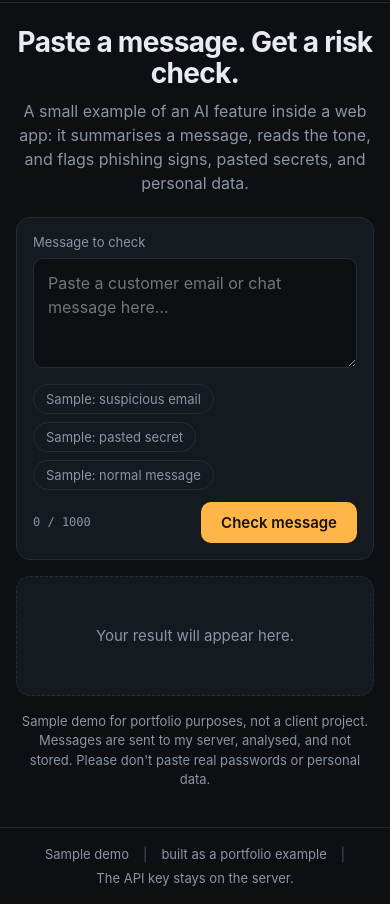
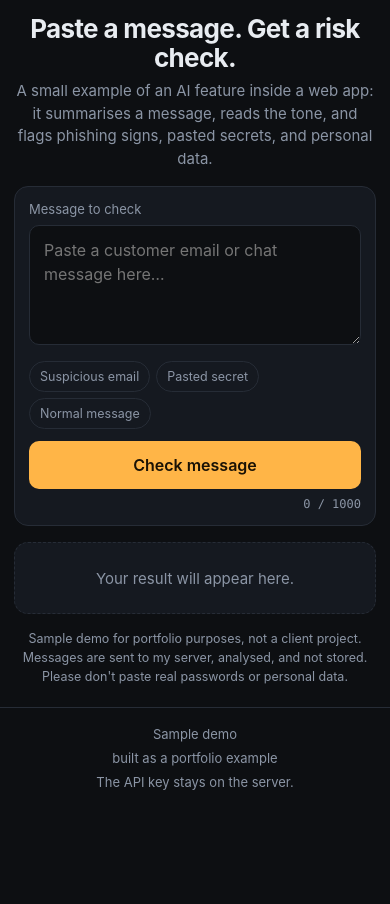
Before and after one commit to sra1st/riskcheckerdemo, a website: page public/index.html in a window 390 px wide. Shown: the part 54-958 px from the top of the page. After the commit the page ends 862 px from the top, so only its background shows below. Drawn offline with Linux system fonts and the light colour scheme.

Commit message:
Improve mobile layout

```diff
--- a/public/index.html
+++ b/public/index.html
@@ -92,6 +92,29 @@
   .left { margin-top: 12px; text-align: center; font-family: var(--mono); font-size: 12px; color: var(--muted); }
   .note { margin-top: 16px; text-align: center; font-size: 13px; color: var(--muted); line-height: 1.5; }
 
+  #out { scroll-margin-top: 12px; scroll-margin-bottom: 96px; }
+  .flags li { flex-wrap: wrap; gap: 4px 10px; }
+  @media (max-width: 560px) {
+    .wrap { padding: 0 14px; }
+    header .wrap { height: 52px; }
+    main { align-items: flex-start; padding: 16px 0 8px; }
+    h1 { font-size: 26px; margin-bottom: 8px; }
+    .lede { font-size: 15px; margin-bottom: 16px; }
+    .card { padding: 14px; }
+    textarea { min-height: 120px; }
+    .pre { display: none; }
+    .samples { gap: 6px; flex-wrap: wrap; }
+    .chip { font-size: 12.5px; padding: 7px 10px; }
+    .row { flex-direction: column-reverse; align-items: stretch; gap: 8px; }
+    .count { text-align: right; }
+    .go { width: 100%; padding: 14px 20px; font-size: 16px; }
+    .placeholder { min-height: 72px; }
+    .summary { font-size: 17px; }
+    .note { font-size: 12.5px; }
+    footer .wrap { flex-direction: column; align-items: center; gap: 4px; }
+    footer .sep { display: none; }
+    footer { padding: 16px 0 88px; } /* room for the hosting badge the platform injects bottom-right */
+  }
   footer { border-top: 1px solid var(--line); padding: 18px 0; color: var(--muted); font-size: 13px; }
   footer .wrap { display: flex; justify-content: center; gap: 8px 14px; flex-wrap: wrap; text-align: center; }
   footer .sep { opacity: .5; }
@@ -115,9 +138,9 @@
       <label for="msg">Message to check</label>
       <textarea id="msg" maxlength="1200" placeholder="Paste a customer email or chat message here…"></textarea>
       <div class="samples" aria-label="Sample messages">
-        <button type="button" class="chip" data-s="phish">Sample: suspicious email</button>
-        <button type="button" class="chip" data-s="secret">Sample: pasted secret</button>
-        <button type="button" class="chip" data-s="ok">Sample: normal message</button>
+        <button type="button" class="chip" data-s="phish"><span class="pre">Sample: </span>Suspicious email</button>
+        <button type="button" class="chip" data-s="secret"><span class="pre">Sample: </span>Pasted secret</button>
+        <button type="button" class="chip" data-s="ok"><span class="pre">Sample: </span>Normal message</button>
       </div>
       <div class="row">
         <span class="count" id="count">0 / 1000</span>
@@ -164,6 +187,11 @@
   }
   msg.addEventListener("input", update);
 
+  const reveal = () => {
+    if (window.matchMedia("(max-width: 899px)").matches) {
+      try { out.scrollIntoView({ behavior: "smooth", block: "nearest" }); } catch { out.scrollIntoView(); }
+    }
+  };
   const el = (tag, cls, text) => {
     const e = document.createElement(tag);
     if (cls) e.className = cls;
@@ -176,6 +204,7 @@
     const n = el("div", `notice ${kind}`);
     n.append(el("b", "", title), document.createTextNode(text));
     out.append(n);
+    reveal();
   }
 
   function typeInto(node, text, speed = 14) {
@@ -196,6 +225,7 @@
     const sum = el("p", "summary");
     box.append(top, sum);
     out.append(box);
+    reveal();
     await typeInto(sum, r.summary);
     if (r.flags.length) {
       const ul = el("ul", "flags");
@@ -208,6 +238,7 @@
     } else {
       box.append(el("div", "none", "No risk flags found."));
     }
+    reveal();
   }
 
   $("form").addEventListener("submit", async (e) => {
@@ -217,7 +248,8 @@
     if (text.length > MAX) return notice("err", "Message too long", `Please keep it under ${MAX} characters.`);
 
     go.disabled = true; go.textContent = "Checking…";
-    out.replaceChildren();
+    out.replaceChildren(el("div", "card placeholder", "Checking…"));
+    reveal();
     try {
       const res = await fetch("/api/analyze", {
         method: "POST",
```
